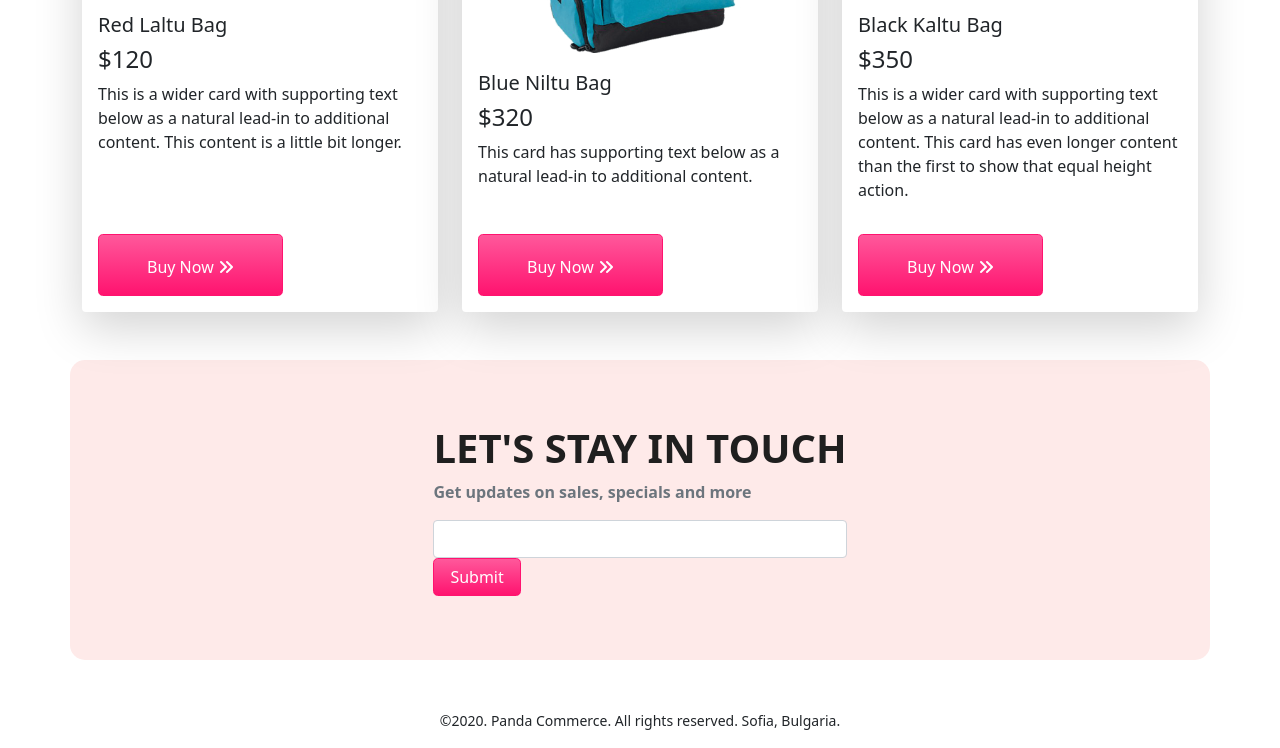
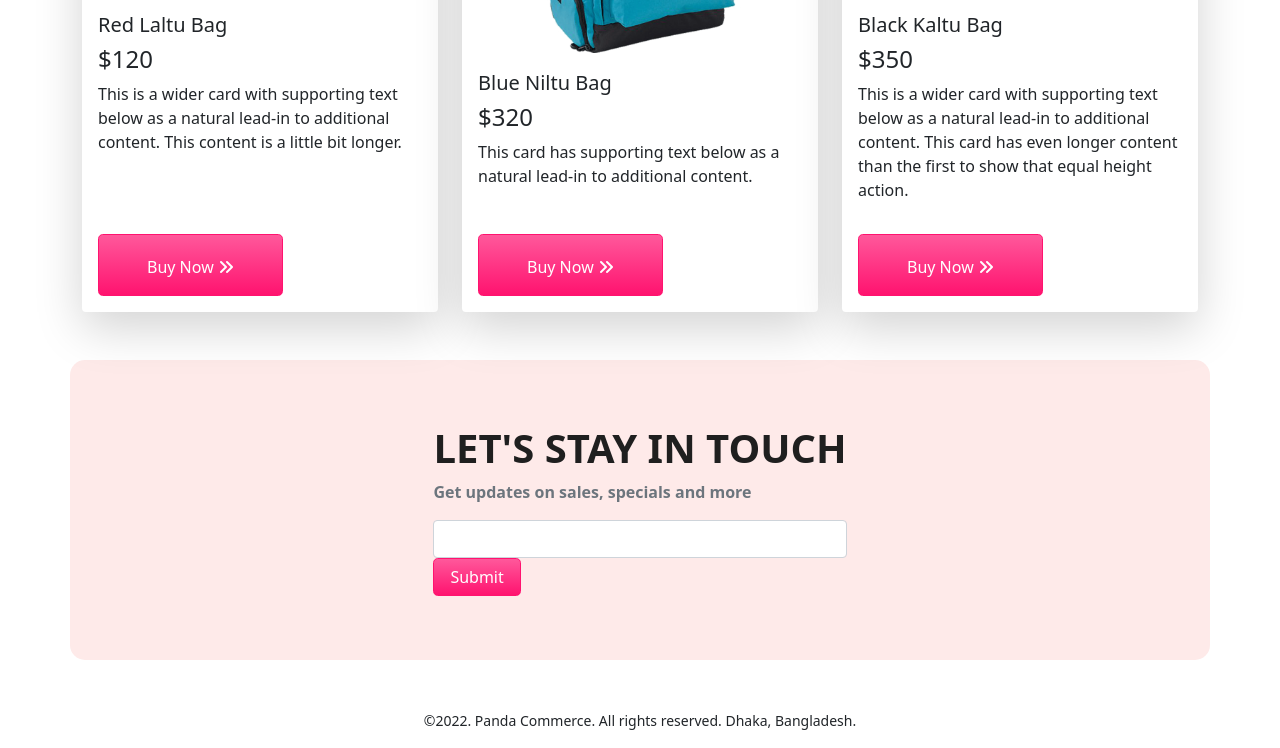
Before and after one commit to abdulawalsuhail/panda-commarce, a plain HTML site: page index.html in a window 1280 px wide. Shown: the part 1766-2514 px from the top of the page. Drawn offline with Linux system fonts and the light colour scheme.

Commit message:
last time

```diff
--- a/index.html
+++ b/index.html
@@ -254,7 +254,7 @@
 
 
     <footer class="mt-5 text-center">
-       <p><small> ©2020. Panda Commerce. All rights reserved. Sofia, Bulgaria.</small></p>
+       <p><small> ©2022. Panda Commerce. All rights reserved. Dhaka, Bangladesh.</small></p>
     </footer>
 
 
```
